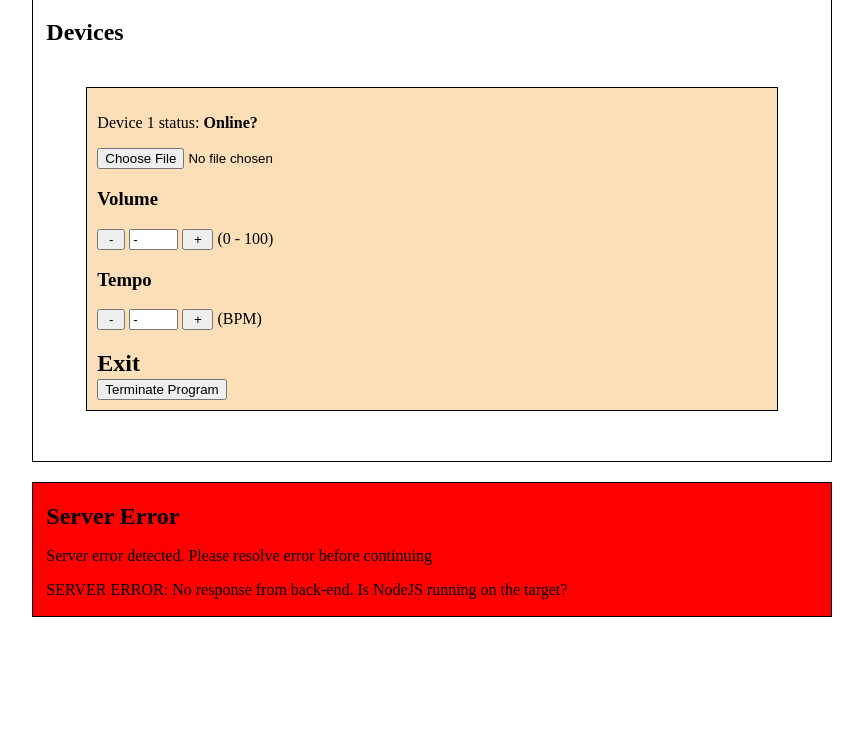
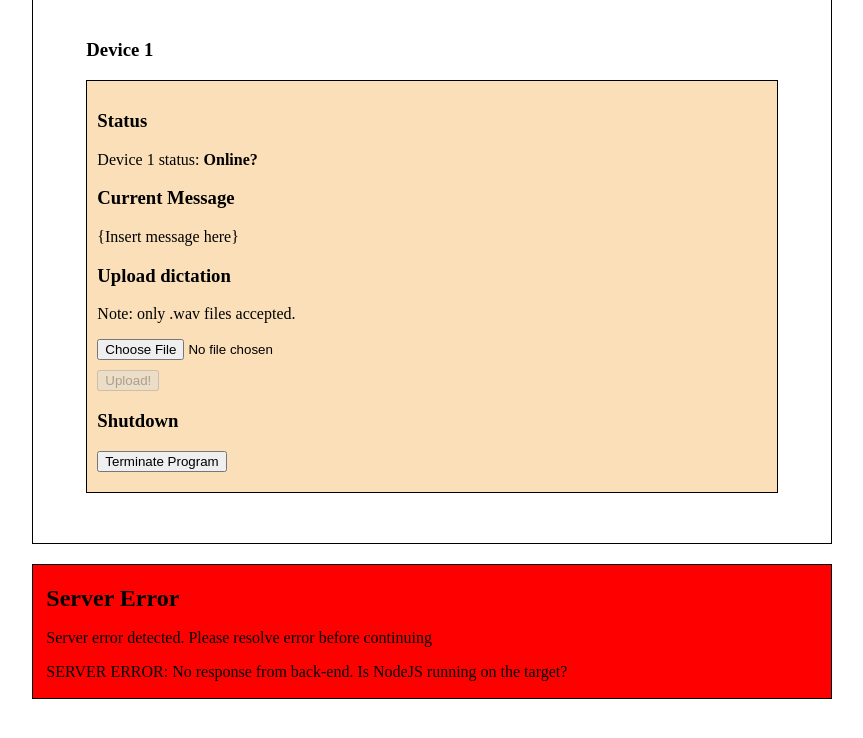
Before and after one commit to rwa116/bytespeak-project, a website: page nodeServer/public/index.html in a window 1280 px wide. Shown: the part 62-800 px from the top of the page, without its empty margins (208-1071 px from the left). Drawn offline with nearby package versions, Linux system fonts and the light colour scheme; no server answers.

Commit message:
update UI display and connect udp messaging with app

```diff
--- a/nodeServer/public/index.html
+++ b/nodeServer/public/index.html
@@ -9,26 +9,20 @@
 	<div id='content'>
 		<h1>ByteSpeak Admin Console</h1>
 		<div id="left-box">
-			<h2>Devices</h2>
-			<div class="device-cell">
-				<p>Device 1 status: <b id="device-status">Online?</b></p>
-				<input type="file" name="file" accept=".wav">
-				<h3>Volume</h3>
-				<form id="volume-form" >
-					<input type="button" id="btnVolMinus" value=" - "/>
-					<input type="text" size="3" id="volumeText" value="-" readonly/>
-					<input type="button" id="btnVolPlus" value=" + "/>
-					<span>(0 - 100)</span>
-				</form>
-				<h3>Tempo</h3>
-				<form id="tempo-form" >
-					<input type="button" id="btnTempoMinus" value=" - "/>
-					<input type="text" size="3" id="tempoText" value="-" readonly/>
-					<input type="button" id="btnTempoPlus" value=" + "/>
-					<span>(BPM)</span>
-				</form>
-				<h2>Exit</h2>
-				<input type="button" id="btnTerminate" value="Terminate Program"/>
+			<div class="device-cluster">
+				<h3>Device 1</h3>
+				<div class="device-cell">
+					<h3>Status</h3>
+					<p>Device 1 status: <b id="device-status">Online?</b></p>
+					<h3>Current Message</h3>
+					<p>{Insert message here}</p>
+					<h3> Upload dictation </h3>
+					<p>Note: only .wav files accepted.</p>
+					<input type="file" name="file" accept=".wav"></br>
+					<input type="submit" id="btnUpload" value="Upload!" style="margin-top: 10px;" disabled/>
+					<h3>Shutdown</h3>
+					<input type="button" id="btnTerminate" value="Terminate Program" style="margin-bottom: 10px;"/>
+				</div>
 			</div>
 		</div>
 		<div id="error-box">
--- a/nodeServer/public/javascripts/admin_console_ui.js
+++ b/nodeServer/public/javascripts/admin_console_ui.js
@@ -5,11 +5,14 @@
 var socket = io.connect();
 $(document).ready(function() {
 
-	window.setInterval(function() {sendRequest('uptime')}, 1000);
+	// window.setInterval(function() {sendRequest('uptime')}, 1000); //for proc/uptime
+
+	//TODO: have this return device info in a json object
+	// Then, update the UI with up-to-date device info
 	window.setInterval(function() {sendCommandViaUDP("getInfo");}, 1000);
 
 	$('#btnTerminate').click(function(){
-		sendCommandViaUDP("stop");
+		sendCommandViaUDP("terminate");
 	});
 
 });
--- a/nodeServer/public/stylesheets/style.css
+++ b/nodeServer/public/stylesheets/style.css
@@ -63,12 +63,15 @@ h1, h2 {
 .device-cell {
 	border: solid thin black;
 	background-color: #fadfb8;
-	margin-top: 40px;
-	margin-bottom: 40px;
-	margin-left: 40px;
-	margin-right: 40px;
 	padding-left: 10px;
 	padding-right: 10px;
 	padding-bottom: 10px;
 	padding-top: 10px
 }
+
+.device-cluster {
+	margin-top: 40px;
+	margin-bottom: 40px;
+	margin-left: 40px;
+	margin-right: 40px;
+}
--- a/nodeServer/server.js
+++ b/nodeServer/server.js
@@ -5,7 +5,7 @@
 //   $ node server.js
 var PORT_NUMBER = 8088;
 
-
+// TODO: handle wav file uploads with express.js maybe?
 var http = require('http');
 var fs   = require('fs');
 var path = require('path');
```
